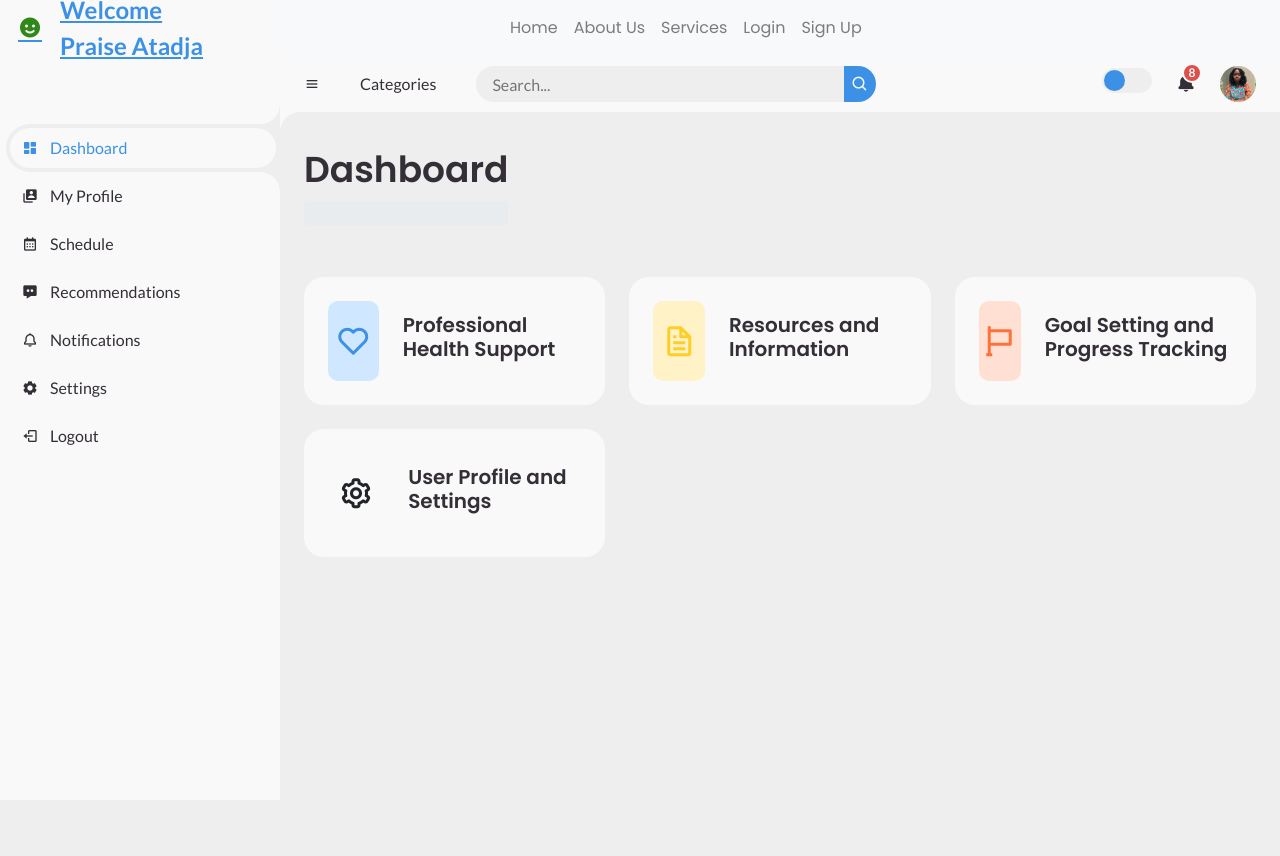
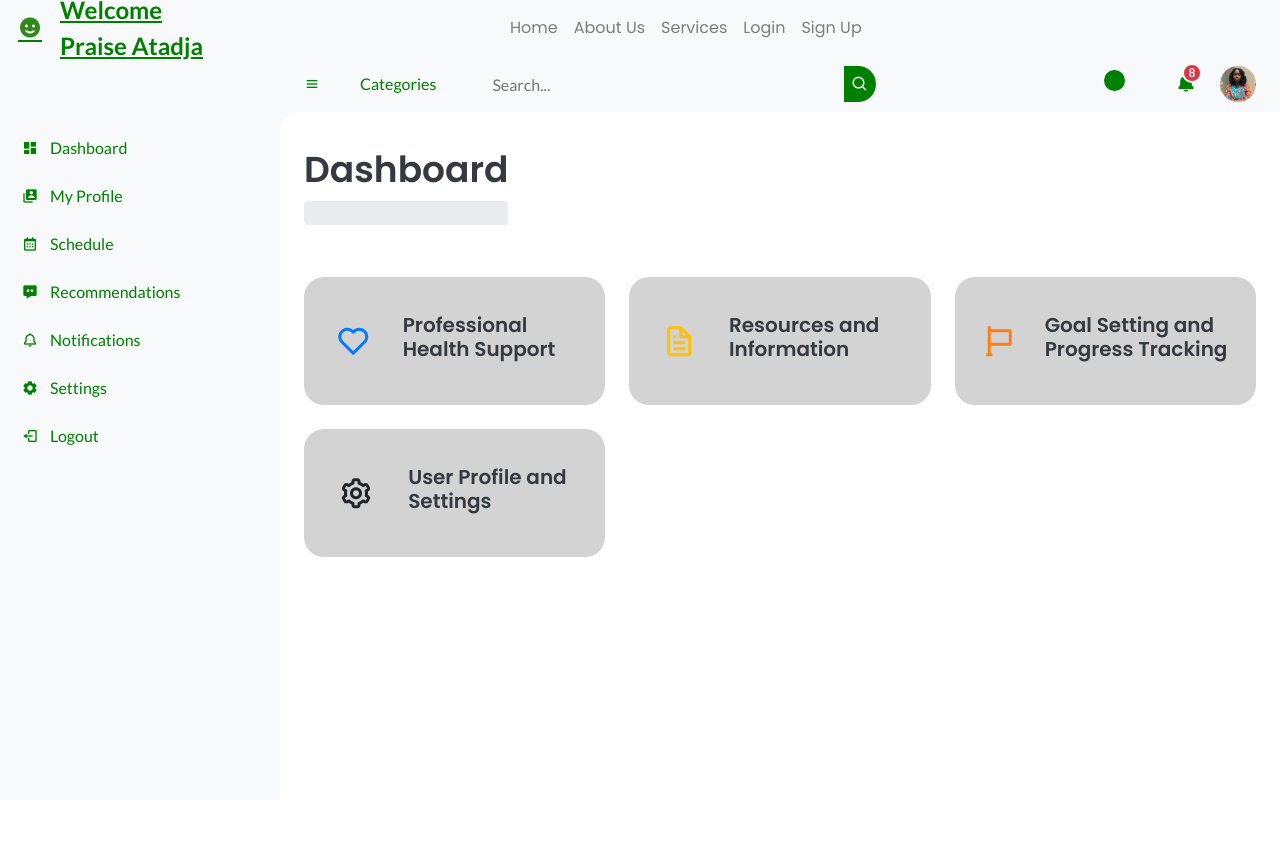
Before and after one commit to Praise-Atadja/EM_HEALTH, a Flask app: page /dashboard in a window 1280 px wide. Run offline with Flask 3, Linux system fonts and the light colour scheme; some libraries are stand-ins or nearby versions.

Commit message:
change root colours

```diff
--- a/website/static/dashboard.css
+++ b/website/static/dashboard.css
@@ -18,17 +18,7 @@ li {
 	--poppins: 'Poppins', sans-serif;
 	--lato: 'Lato', sans-serif;
 
-	--light: #F9F9F9;
-	--blue: #3C91E6;
-	--light-blue: #CFE8FF;
-	--grey: #eee;
-	--dark-grey: #AAAAAA;
-	--dark: #342E37;
-	--red: #DB504A;
-	--yellow: #FFCE26;
-	--light-yellow: #FFF2C6;
-	--orange: #FD7238;
-	--light-orange: #FFE0D3;
+
 }
 
 html {
@@ -76,7 +66,7 @@ body {
 	height: 56px;
 	display: flex;
 	align-items: center;
-	color: var(--blue);
+	color: green;
 	position: sticky;
 	top: 0;
 	left: 0;
@@ -102,7 +92,7 @@ body {
 	padding: 4px;
 }
 #sidebar .side-menu li.active {
-	background: var(--grey);
+	background:var(--grey);
 	position: relative;
 }
 #sidebar .side-menu li.active::before {
@@ -135,22 +125,20 @@ body {
 	align-items: center;
 	border-radius: 48px;
 	font-size: 16px;
-	color: var(--dark);
+	color: green;
 	white-space: nowrap;
 	overflow-x: hidden;
 }
 #sidebar .side-menu.top li.active a {
-	color: var(--blue);
+	color: green;
 }
 #sidebar.hide .side-menu li a {
 	width: calc(48px - (4px * 2));
 	transition: width .3s ease;
 }
-#sidebar .side-menu li a.logout {
-	color: var(--red);
-}
+/* */
 #sidebar .side-menu.top li a:hover {
-	color: var(--blue);
+	color: green;
 }
 #sidebar .side-menu li a .bx {
 	min-width: calc(60px  - ((4px + 6px) * 2));
@@ -203,18 +191,18 @@ body {
 	box-shadow: -20px -20px 0 var(--light);
 }
 #content nav a {
-	color: var(--dark);
+	color: green;
 }
 #content nav .bx.bx-menu {
 	cursor: pointer;
-	color: var(--dark);
+	color: green;
 }
 #content nav .nav-link {
 	font-size: 16px;
 	transition: .3s ease;
 }
 #content nav .nav-link:hover {
-	color: var(--blue);
+	color: blue;
 }
 #content nav form {
 	max-width: 400px;
@@ -243,7 +231,7 @@ body {
 	display: flex;
 	justify-content: center;
 	align-items: center;
-	background: var(--blue);
+	background-color: green;
 	color: var(--light);
 	font-size: 18px;
 	border: none;
@@ -293,7 +281,7 @@ body {
 	left: 2px;
 	bottom: 2px;
 	width: calc(25px - 4px);
-	background: var(--blue);
+	background-color: green;
 	border-radius: 50%;
 	transition: all .3s ease;
 }
@@ -327,22 +315,7 @@ body {
 	margin-bottom: 10px;
 	color: var(--dark);
 }
-/* #content main .head-title .left .breadcrumb {
-	display: flex;
-	align-items: center;
-	grid-gap: 16px;
-} */
-/* #content main .head-title .left .breadcrumb li {
-	color: var(--dark);
-}
-#content main .head-title .left .breadcrumb li a {
-	color: var(--dark-grey);
-	pointer-events: none;
-}
-#content main .head-title .left .breadcrumb li a.active {
-	color: var(--blue);
-	pointer-events: unset;
-} */
+
 #content main .head-title .btn-download {
 	height: 36px;
 	padding: 0 16px;
@@ -364,11 +337,13 @@ body {
 	grid-template-columns: repeat(auto-fit, minmax(240px, 1fr));
 	grid-gap: 24px;
 	margin-top: 36px;
+
 }
 #content main .box-info li {
 	padding: 24px;
-	background: var(--light);
+	background-color:lightgrey;
 	border-radius: 20px;
+
 	display: flex;
 	align-items: center;
 	grid-gap: 24px;
```
